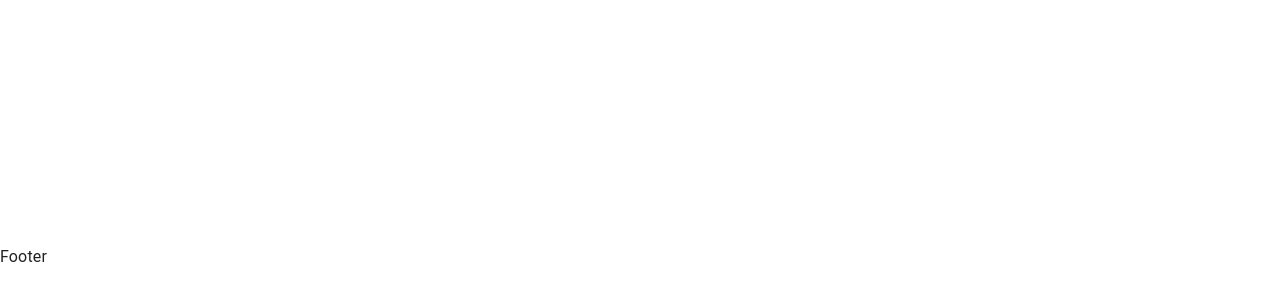
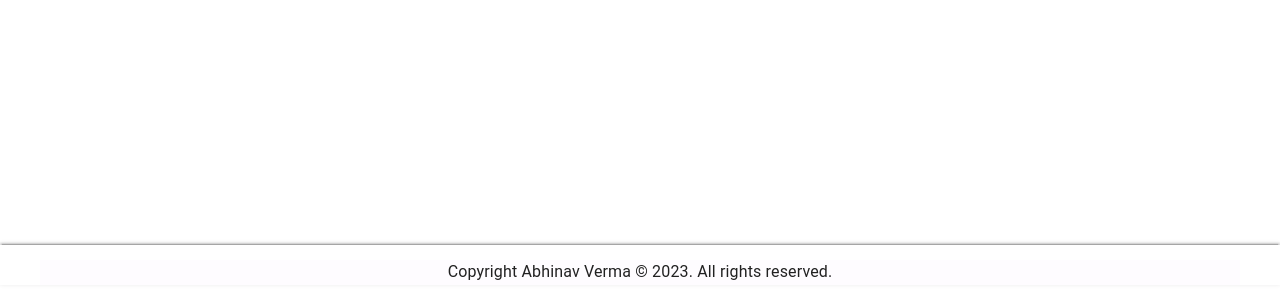
Before and after one commit to Abhinavv9258/paradox-cart, a React (Create React App) app in the folder client/: page / in a window 1280 px wide. Shown: the part 3019-3319 px from the top of the page. Before the commit the page ends 3288 px from the top, so only its background shows below. Built offline with nearby package versions, Linux system fonts and the light colour scheme; no server answers.

Commit message:
Updated UI css

```diff
--- a/client/package.json
+++ b/client/package.json
@@ -13,6 +13,7 @@
     "@testing-library/user-event": "^13.5.0",
     "bootstrap": "^5.3.2",
     "react": "^18.2.0",
+    "react-custom-scrollbars": "^4.2.1",
     "react-dom": "^18.2.0",
     "react-icons": "^4.11.0",
     "react-router-dom": "^6.18.0",
--- a/client/src/App.css
+++ b/client/src/App.css
@@ -1,38 +1,12 @@
-.App {
-  text-align: center;
+.app-container {
+    display: flex !important;
+    flex-direction: column;
+    min-height: 98vh;
 }
 
-.App-logo {
-  height: 40vmin;
-  pointer-events: none;
+.footer-1 {
+    margin-top: auto !important;
+    padding-top: 0px !important;
+    padding-bottom: 0px !important;
+    margin-bottom: 0 !important;
 }
-
-@media (prefers-reduced-motion: no-preference) {
-  .App-logo {
-    animation: App-logo-spin infinite 20s linear;
-  }
-}
-
-.App-header {
-  background-color: #282c34;
-  min-height: 100vh;
-  display: flex;
-  flex-direction: column;
-  align-items: center;
-  justify-content: center;
-  font-size: calc(10px + 2vmin);
-  color: white;
-}
-
-.App-link {
-  color: #61dafb;
-}
-
-@keyframes App-logo-spin {
-  from {
-    transform: rotate(0deg);
-  }
-  to {
-    transform: rotate(360deg);
-  }
-}
--- /dev/null
+++ b/client/src/assets/css/Footer.css
@@ -0,0 +1,12 @@
+.footer-1 {
+    box-shadow: 0px -3px 1px -2px rgba(0, 0, 0, 0.2),
+        0px -2px 2px 0px rgba(0, 0, 0, 0.14),
+        0px -1px 5px 0px rgba(0, 0, 0, 0.12);
+    background-color: transparent;
+}
+
+.footer-copyright {
+    background-color: #FEFCFF;
+    margin-top: 15px;
+    height: 25px;
+}
--- a/client/src/components/Footer.js
+++ b/client/src/components/Footer.js
@@ -1,14 +1,38 @@
 import React from 'react';
 
-import { Box } from '@mui/material';
+import {
+    Box,
+    // FormControl,
+    // InputLabel,
+    // Input,
+    // Button,
+    Typography,
+    Container
+} from '@mui/material';
+
+import 'bootstrap/dist/css/bootstrap.min.css';
+import '../assets/css/Footer.css';
 
 
 const Footer = () => {
     return (
         <>
-            <Box>
-                Footer
-            </Box>
+            <footer id='footer' className={`footer-1`}>
+                <Box className='main-footer widgets-dark typo-light'>
+                    <Container>
+
+                    </Container>
+                    <Container className='footer-copyright'>
+                            <Box className='row'>
+                                <Box className='col-md-12 text-center' >
+                                    <Typography paragraph>
+                                        Copyright Abhinav Verma © 2023. All rights reserved.
+                                    </Typography>
+                                </Box>
+                            </Box>
+                    </Container>
+                </Box>
+            </footer>
         </>
     );
 };
```
Also changed, not shown: client/src/components/CustomScrollbar.js (added, +34 -0 lines), 1 other file (tests, documents, lock files or other folders).
